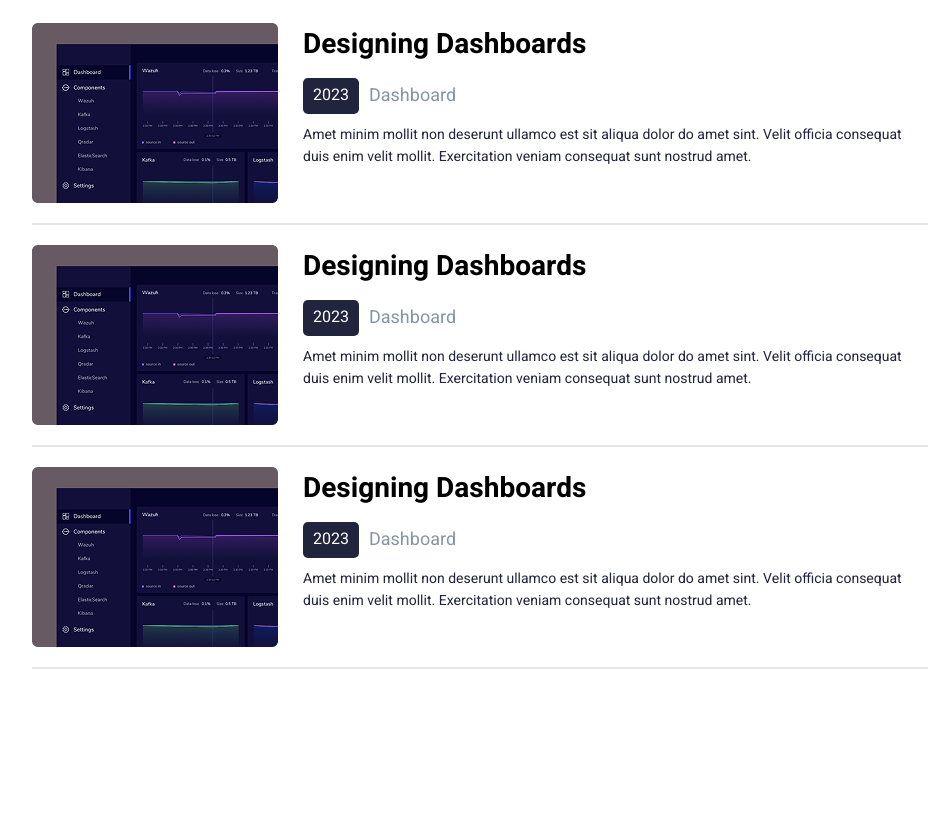
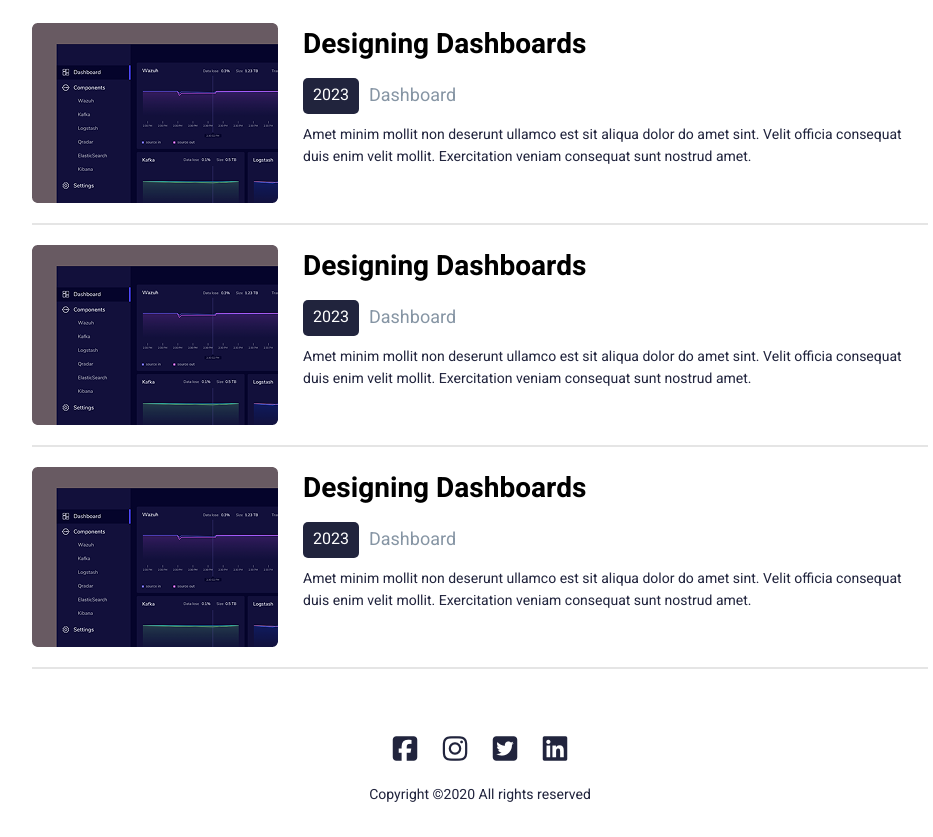
Before and after one commit to SoulVage/Simple-Portfolio, a plain HTML site: page index.html in a window 1280 px wide. Shown: the part 1072-1909 px from the top of the page, without its empty margins (160-1093 px from the left). Before the commit the page ends 1771 px from the top, so only its background shows below. Drawn offline with Linux system fonts and the light colour scheme.

Commit message:
creating Footer

```diff
--- a/index.html
+++ b/index.html
@@ -116,5 +116,14 @@
             </div>
         </div>
     </section>
+    <footer class="footer-container">
+        <div class="social-icons">
+            <a href=""><i class="fa-brands fa-square-facebook"></i></a>
+            <a href=""><i class="fa-brands fa-instagram"></i></a>
+            <a href=""><i class="fa-brands fa-square-twitter"></i></a>
+            <a href=""><i class="fa-brands fa-linkedin"></i></a>
+        </div>
+        Copyright ©2020 All rights reserved
+    </footer>
 </body>
 </html>
--- a/style/layouts.css
+++ b/style/layouts.css
@@ -2,3 +2,4 @@
 @import url("layouts/hero.css");
 @import url("layouts/activity.css");
 @import url("layouts/feature.css");
+@import url("layouts/footer.css");
--- /dev/null
+++ b/style/layouts/footer.css
@@ -0,0 +1,16 @@
+.footer-container {
+    width: 70%;
+    margin: 30px auto;
+    display: flex;
+    flex-direction: column;
+    align-items: center;
+    color: var(--dark-color);
+    font-size: var(--small-text);
+    gap: 10px;
+}
+.footer-container .social-icons {
+    font-size: var(--semiblack-text);
+    color: var(--dark-color);
+    display: flex;
+    gap: 15px;
+}
```
